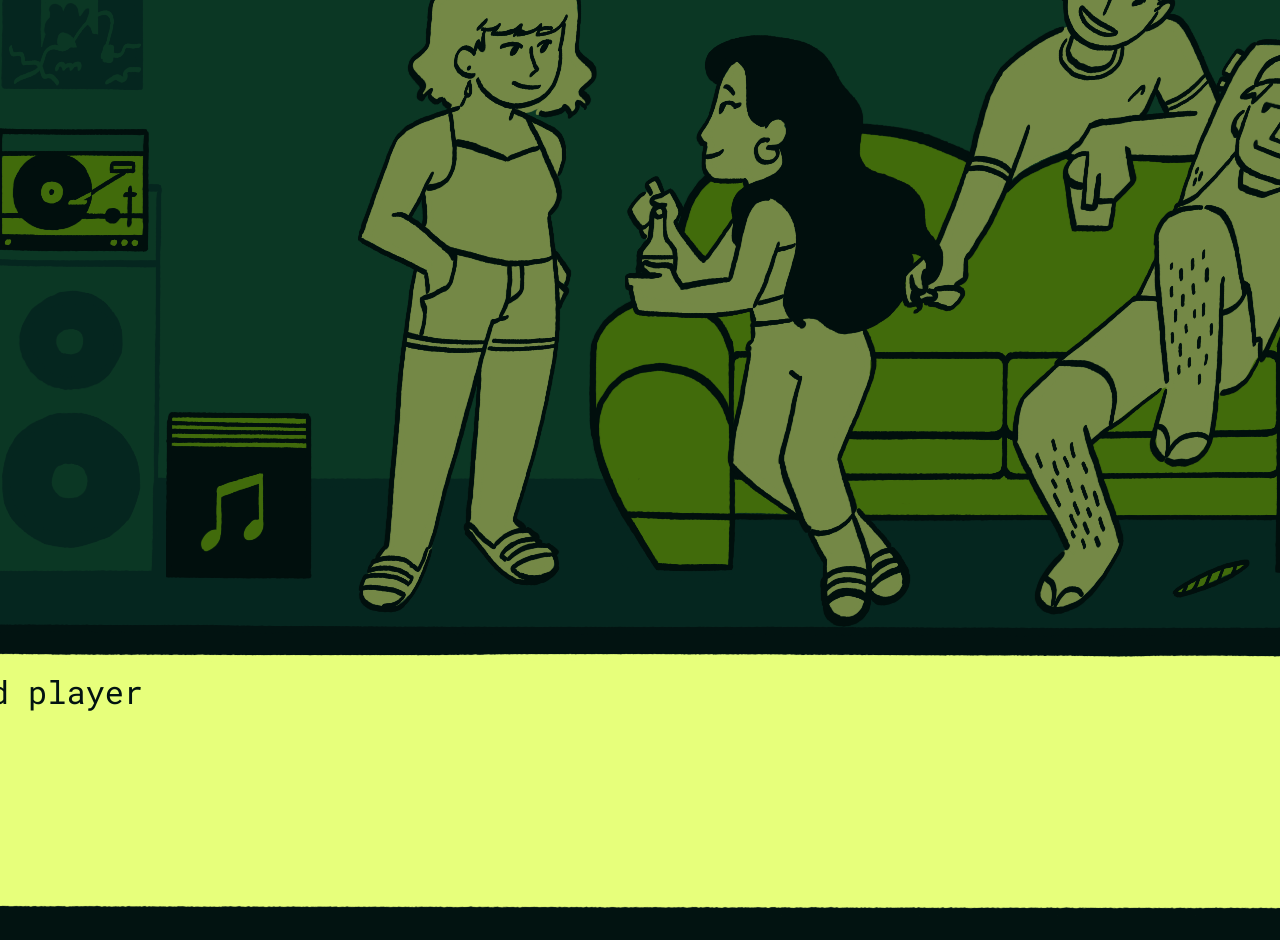
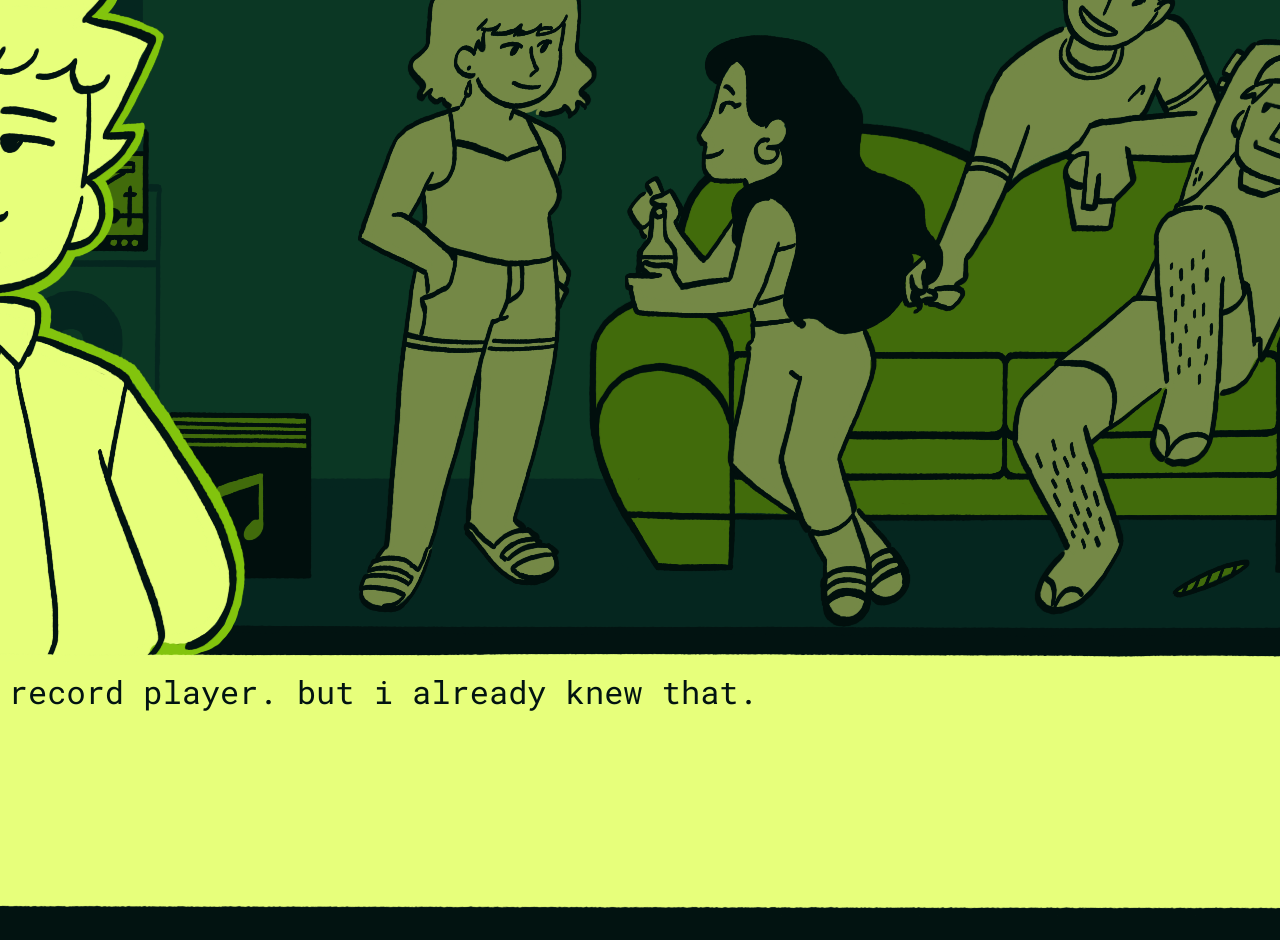
Before and after one commit to falseaxiom/leftunsaid, a plain HTML site: page livingroom.html in a window 1280 px wide. Both pictures are taken after a click on the element 72 px from the left and 190 px from the top of the page. Shown: the top 940 px of the page. Drawn offline with nearby package versions, Linux system fonts and the light colour scheme.

Commit message:
Update livingroom.html

```diff
--- a/livingroom.html
+++ b/livingroom.html
@@ -74,7 +74,10 @@
             <img class="dg big hidden" id="dark" src="./imgs/living room/dialog/dark.png" style="opacity: 50%">
             <img class="dg big hidden" id="ddrew" src="./imgs/living room/dialog/drew.png">
             <img class="dg big hidden" id="textbox" src="./imgs/living room/dialog/textbox.png">
-            <div class="hidden" id="text"></div>
+            <div class="hidden" id="text">
+                <b id="charname" style="color: var(--c)">name: </b>
+                <span id="dialog">weewoo</span>
+            </div>
         </div>
     </body>
     <script
@@ -86,6 +89,8 @@
         let dark = document.getElementById('dark');
         let textbox = document.getElementById('textbox');
         let text = document.getElementById('text');
+        let charname = document.getElementById('charname');
+        let dialog = document.getElementById('dialog');
 
         let ddrew = document.getElementById('ddrew');
 
@@ -99,14 +104,16 @@
                 dark.classList.remove('hidden');
                 textbox.classList.remove('hidden');
                 text.classList.remove('hidden');
+                ddrew.classList.remove('hidden');
 
-                text.innerHTML = "this is " + title;
+                charname.innerHTML = 'drew:';
+                dialog.innerHTML = 'this is ' + title + '. but i already knew that.';
             }
             else {
-                text.innerHTML = '';
                 dark.classList.add('hidden');
                 textbox.classList.add('hidden');
                 text.classList.add('hidden');
+                ddrew.classList.add('hidden');
             }
         });
     </script>
```
